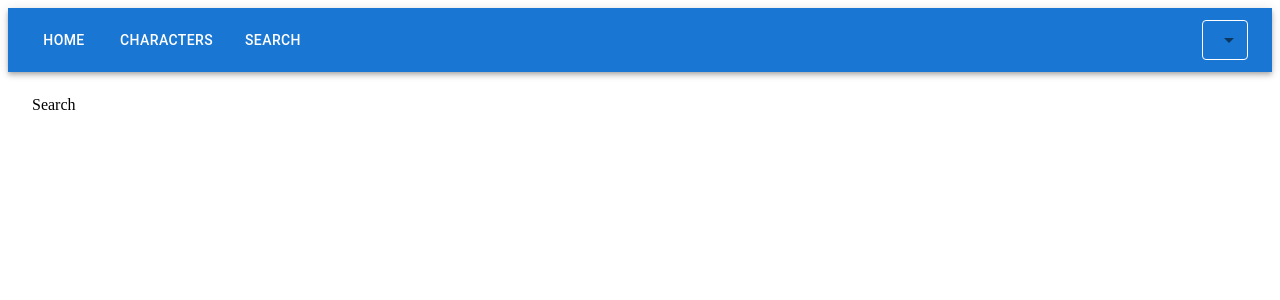
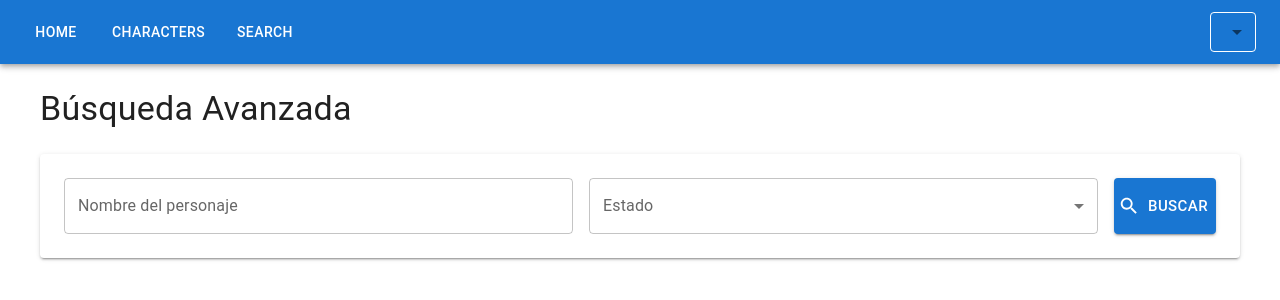
Before and after one commit to FranciscoJoseMoraCastano/react-r-m-poc, a React (Vite) app: page /search in a window 1280 px wide. Shown: the top 300 px of the page. Built offline with nearby package versions, Linux system fonts and the light colour scheme.

Commit message:
feat(search): implement search page. Solved issue with unwanted margins with  `<CssBaseline />`

```diff
--- a/package.json
+++ b/package.json
@@ -18,6 +18,7 @@
     "i18next-browser-languagedetector": "^8.2.1",
     "react": "^18.3.1",
     "react-dom": "^18.3.1",
+    "react-hook-form": "^7.90.0",
     "react-i18next": "^17.0.16",
     "react-router-dom": "^7.18.4"
   },
--- a/src/App.tsx
+++ b/src/App.tsx
@@ -3,7 +3,7 @@ import { Home } from './pages/Home';
 import { Characters } from './pages/Characters';
 import { CharacterDetail } from './pages/CharacterDetail';
 import { Search } from './pages/Search';
-import { AppBar, Toolbar, Button, Box, Select, MenuItem } from '@mui/material';
+import { AppBar, Toolbar, Button, Box, Select, MenuItem, CssBaseline } from '@mui/material';
 import { useTranslation } from 'react-i18next';
 
 function App() {
@@ -15,6 +15,7 @@ function App() {
 
   return (
     <BrowserRouter>
+    <CssBaseline />
       <AppBar position="static">
         <Toolbar>
           <Box sx={{ flexGrow: 1, display: 'flex', gap: 2 }}>
--- a/src/pages/Search.tsx
+++ b/src/pages/Search.tsx
@@ -1,7 +1,177 @@
-import React from 'react'
+import { useState } from 'react';
+import { useForm } from 'react-hook-form';
+import { useNavigate } from 'react-router-dom';
+import {
+  Box,
+  TextField,
+  MenuItem,
+  Button,
+  Grid,
+  Card,
+  CardMedia,
+  CardContent,
+  CardActionArea,
+  Typography,
+  Chip,
+  CircularProgress,
+  Alert,
+  Paper,
+} from '@mui/material';
+import SearchIcon from '@mui/icons-material/Search';
+import { Character, CharacterApiResponse } from '../types/character';
+
+interface SearchInputs {
+  name: string;
+  status: string;
+}
 
 export const Search = () => {
+  const navigate = useNavigate();
+  const [results, setResults] = useState<Character[]>([]);
+  const [loading, setLoading] = useState<boolean>(false);
+  const [error, setError] = useState<string | null>(null);
+  const [searched, setSearched] = useState<boolean>(false);
+
+  const { register, handleSubmit } = useForm<SearchInputs>({
+    defaultValues: {
+      name: '',
+      status: '',
+    },
+  });
+
+  const onSubmit = async (formData: SearchInputs) => {
+    setLoading(true);
+    setError(null);
+    setSearched(true);
+
+    try {
+      const params = new URLSearchParams();
+      if (formData.name.trim()) params.append('name', formData.name.trim());
+      if (formData.status) params.append('status', formData.status);
+
+      const response = await fetch(
+        `https://rickandmortyapi.com/api/character/?${params.toString()}`
+      );
+
+      if (response.status === 404) {
+        setResults([]);
+        return;
+      }
+
+      if (!response.ok) {
+        throw new Error('Ocurrió un error al consultar la API');
+      }
+
+      const data: CharacterApiResponse = await response.json();
+      setResults(data.results);
+    } catch (err: unknown) {
+      setError(err instanceof Error ? err.message : 'Error desconocido');
+    } finally {
+      setLoading(false);
+    }
+  };
+
+  const getStatusColor = (status: string) => {
+    if (status === 'Alive') return 'success';
+    if (status === 'Dead') return 'error';
+    return 'default';
+  };
+
   return (
-    <div>Search</div>
-  )
-}
+    <Box sx={{ maxWidth: 1200, mx: 'auto' }}>
+      <Typography variant="h4" sx={{ mb: 3 }}>
+        Búsqueda Avanzada
+      </Typography>
+
+      <Paper sx={{ p: 3, mb: 4 }} elevation={2}>
+        <Box
+          component="form"
+          onSubmit={handleSubmit(onSubmit)}
+          sx={{
+            display: 'flex',
+            flexDirection: { xs: 'column', sm: 'row' },
+            gap: 2,
+            alignItems: 'center',
+          }}
+        >
+          <TextField
+            fullWidth
+            label="Nombre del personaje"
+            placeholder="Ej: Rick, Morty, Summer..."
+            {...register('name')}
+          />
+
+          <TextField
+            select
+            fullWidth
+            label="Estado"
+            defaultValue=""
+            sx={{ minWidth: { sm: 200 } }}
+            {...register('status')}
+          >
+            <MenuItem value="">Todos</MenuItem>
+            <MenuItem value="alive">Vivo (Alive)</MenuItem>
+            <MenuItem value="dead">Muerto (Dead)</MenuItem>
+            <MenuItem value="unknown">Desconocido (Unknown)</MenuItem>
+          </TextField>
+
+          <Button
+            type="submit"
+            variant="contained"
+            size="large"
+            startIcon={<SearchIcon />}
+            sx={{ height: 56, px: 4, width: { xs: '100%', sm: 'auto' } }}
+          >
+            Buscar
+          </Button>
+        </Box>
+      </Paper>
+
+      {error && <Alert severity="error" sx={{ mb: 3 }}>{error}</Alert>}
+
+      {loading && (
+        <Box sx={{ display: 'flex', justifyContent: 'center', py: 6 }}>
+          <CircularProgress />
+        </Box>
+      )}
+
+      {!loading && searched && results.length === 0 && !error && (
+        <Alert severity="info">
+          No se encontraron personajes que coincidan con esos criterios de búsqueda.
+        </Alert>
+      )}
+
+      {!loading && results.length > 0 && (
+        <Grid container spacing={3}>
+          {results.map((char) => (
+            <Grid size={{ xs: 12, sm: 6, md: 4, lg: 3 }} key={char.id}>
+              <Card sx={{ height: '100%', display: 'flex', flexDirection: 'column' }}>
+                <CardActionArea onClick={() => navigate(`/characters/${char.id}`)}>
+                  <CardMedia
+                    component="img"
+                    height="220"
+                    image={char.image}
+                    alt={char.name}
+                  />
+                  <CardContent>
+                    <Typography variant="h6" noWrap>
+                      {char.name}
+                    </Typography>
+                    <Box sx={{ mt: 1, display: 'flex', gap: 1 }}>
+                      <Chip
+                        label={char.status}
+                        size="small"
+                        color={getStatusColor(char.status)}
+                      />
+                      <Chip label={char.species} size="small" variant="outlined" />
+                    </Box>
+                  </CardContent>
+                </CardActionArea>
+              </Card>
+            </Grid>
+          ))}
+        </Grid>
+      )}
+    </Box>
+  );
+};
```
Also changed, not shown: 1 other file (tests, documents, lock files or other folders).
